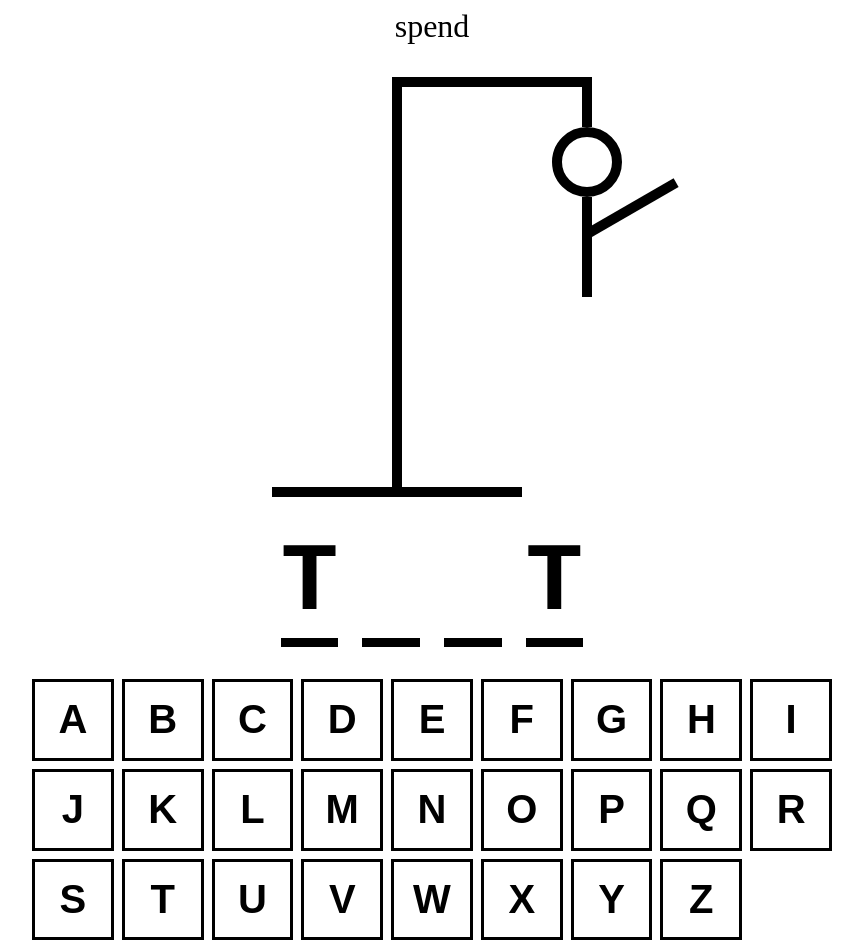
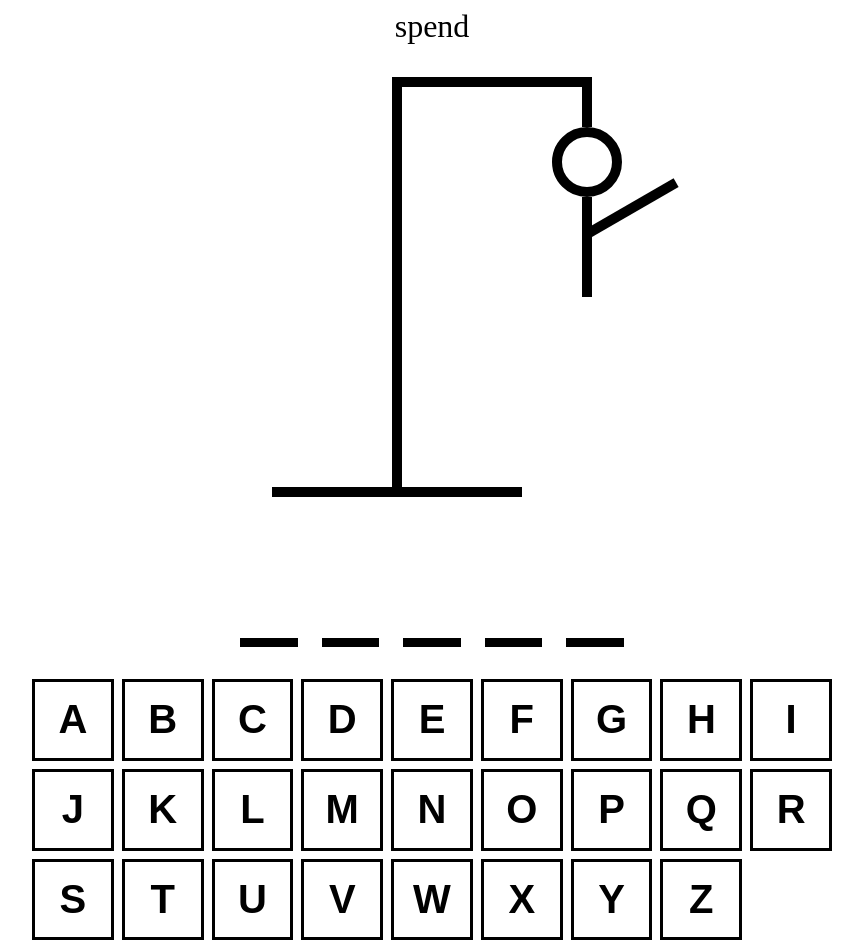
Before and after one commit to Zavista/Hangman-Project, a React (Vite) app: page / in a window 1280 px wide. Shown: the whole page, without its empty margins (208-1071 px from the left). Built offline with nearby package versions, Linux system fonts and the light colour scheme.

Commit message:
Added logic to display word

```diff
--- a/src/components/HangmanWord.tsx
+++ b/src/components/HangmanWord.tsx
@@ -9,14 +9,16 @@ const containerStyle: CSSProperties = {
   fontFamily: "monospace",
 };
 
-const HangmanWord = () => {
-  const word: string = "test";
+type HangmanWordProps = {
+  wordToGuess: string;
+};
 
+const HangmanWord = ({ wordToGuess }: HangmanWordProps) => {
   const guessedLetters: string[] = ["t", "a", "b"];
 
   return (
     <div style={containerStyle}>
-      {word.split("").map((letter, index) => (
+      {wordToGuess.split("").map((letter, index) => (
         <span key={index} style={{ borderBottom: ".1em solid black" }}>
           <span
             style={{
```
